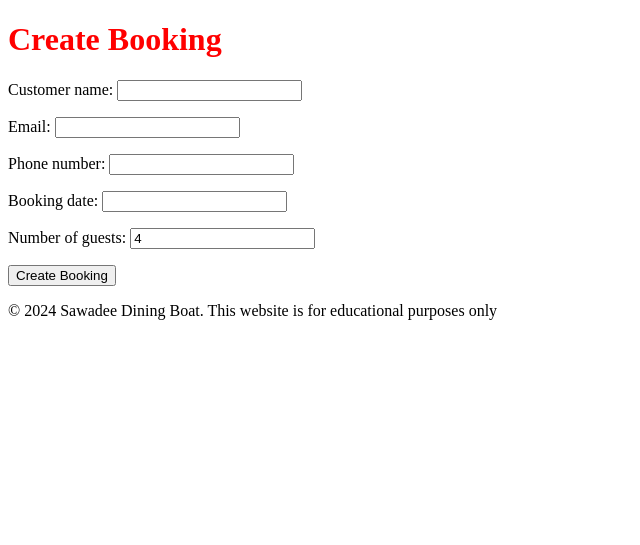
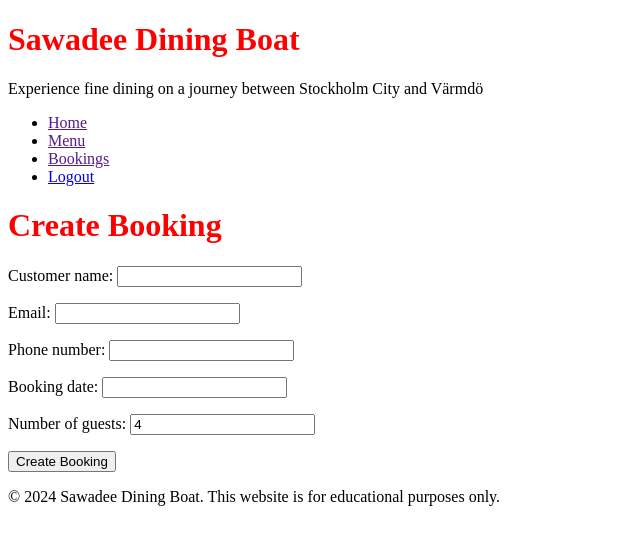
Before and after one commit to Alisha98A/sawadee-dining-boat, a Django app: page /reservations/create/ in a window 1280 px wide. Shown: the top 545 px of the page, without its empty margins (0-640 px from the left). Run offline with Django 4.2, Linux system fonts and the light colour scheme; the visitor is signed in with stand-in values (Sample User, id 1).

Commit message:
Create a base template with menu options

```diff
--- a/templates/base.html
+++ b/templates/base.html
@@ -3,21 +3,48 @@
 <!DOCTYPE html>
 <html lang="en">
 <head>
+    <!-- Meta Information -->
     <meta charset="UTF-8">
     <meta name="viewport" content="width=device-width, initial-scale=1.0">
-    <title>Document</title>
+    <title>{% block title %}Sawadee Dining Boat{% endblock title %}</title>
+        <!-- Styles -->
     <link rel="stylesheet" href="{% static 'css/style.css' %}">
 </head>
 <body>
-<!-- Header and nav-->
-    {% block content %}
-    {% endblock content %}
-<!-- Footer goes here-->
-<footer>
-    <!-- Footer goes here -->
-    <p>&copy; 2024 Sawadee Dining Boat. This website is for educational purposes only</p>
-</footer>
+    <!-- ===== Header Section ===== -->
+    <header>
+        <div class="container">
+            <h1>Sawadee Dining Boat</h1>
+            <p>Experience fine dining on a journey between Stockholm City and Värmdö</p>
+        </div>
+        <nav class="navbar">
+            <ul class="navbar-menu">
+                <li><a href="">Home</a></li>
+                <li><a href="">Menu</a></li>
+                <li><a href="">Bookings</a></li>
+                {% if user.is_authenticated %}
+                    <li><a href="{% url 'account_logout' %}">Logout</a></li>
+                {% else %}
+                    <li><a href="{% url 'account_login' %}">Login</a></li>
+                {% endif %}
+            </ul>
+        </nav>
+    </header>
 
-    <script src="{% static 'js/script.js' %}">
+    <!-- ===== Main Content Section ===== -->
+    <main>
+        <div class="content-container">
+            {% block content %}
+            {% endblock content %}
+        </div>
+    </main>
+
+    <!-- ===== Footer Section ===== -->
+    <footer>
+        <p>&copy; 2024 Sawadee Dining Boat. This website is for educational purposes only.</p>
+    </footer>
+
+    <!-- Scripts -->
+    <script src="{% static 'js/script.js' %}"></script>
 </body>
 </html>
```
